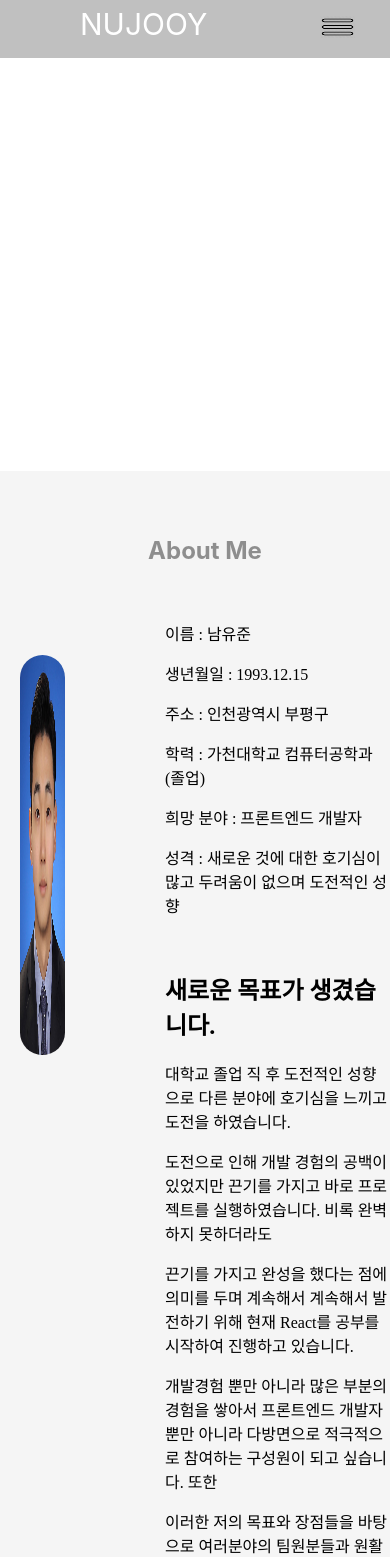
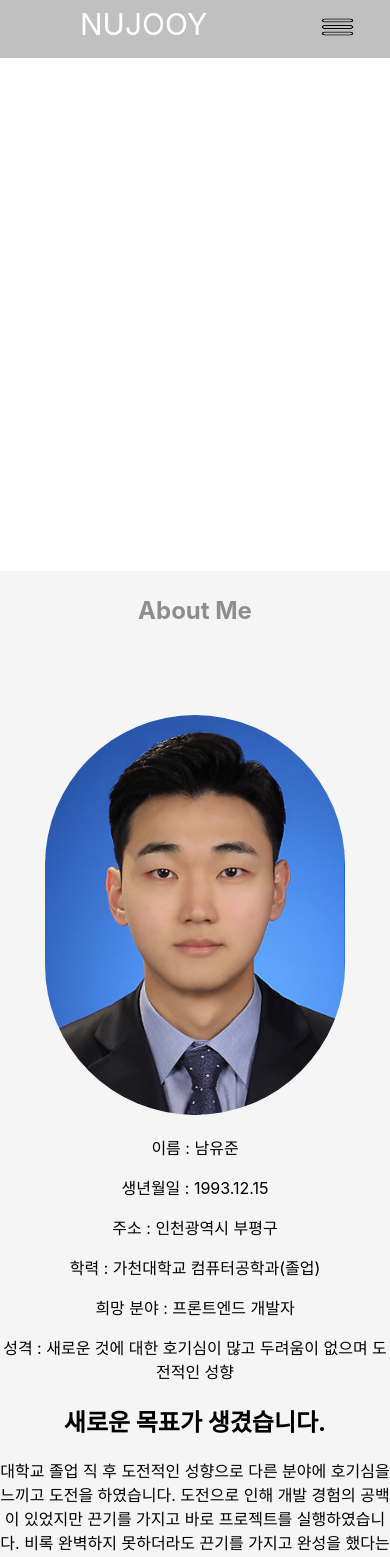
Before and after one commit to YooJunNam/Portfolio, a React (Create React App) app: page / in a window 390 px wide. Shown: the top 1557 px of the page. Built offline with nearby package versions, Linux system fonts and the light colour scheme.

Commit message:
Home, About, Skills, Projects 부분 반응형 및 CSS 리팩토링

```diff
--- a/src/CSS/Home.css
+++ b/src/CSS/Home.css
@@ -16,7 +16,7 @@
 @media (max-width: 700px) {
   #fly-in {
     /* margin-left: 60px; */
-    margin-bottom: 0;
+    margin-bottom: 100px;
   }
 }
 
--- a/src/CSS/Skills.css
+++ b/src/CSS/Skills.css
@@ -90,3 +90,33 @@ button:hover {
   letter-spacing: 5px;
   color: white;
 }
+
+/* project CSS */
+
+#sectionProjects {
+  margin-bottom: 200px;
+}
+
+.projectsContainer {
+  display: flex;
+  flex: space-between;
+  justify-content: center;
+}
+
+@media (max-width: 1000px) {
+  .projectsContainer {
+    display: block;
+  }
+  .projectBox {
+    margin-top: 30px;
+    text-align: center;
+  }
+}
+
+.projectBox {
+  border: 2px solid black;
+  margin-right: 30px;
+  margin-left: 30px;
+  box-shadow: 5px 5px 5px 5px gray;
+  height: 500px;
+}
--- a/src/CSS/about.css
+++ b/src/CSS/about.css
@@ -1,3 +1,11 @@
+#sectionAbout {
+  padding-top: 40px;
+  padding-left: 20px;
+
+  border-top: 5px solid #f5f5f5;
+  background-color: #f5f5f5;
+}
+
 .myImage {
   width: 20%;
 }
@@ -5,10 +13,27 @@
 .aboutMe {
   margin-left: 100px;
   width: 100%;
+  margin-bottom: 60px;
+}
+
+.myProfile {
+  display: flex;
+  flex: space-between;
 }
 
 @media (max-width: 1000px) {
-  #sectionAbout .myProfile {
+  #sectionAbout {
+    padding: 0px;
+  }
+  .myProfile {
     display: block;
   }
+  .myImage {
+    width: 100%;
+    text-align: center;
+  }
+  .aboutMe {
+    text-align: center;
+    margin: 0;
+  }
 }
--- a/src/Page/About.js
+++ b/src/Page/About.js
@@ -5,16 +5,7 @@ import "../CSS/about.css";
 
 function About() {
   return (
-    <section
-      id="sectionAbout"
-      style={{
-        paddingTop: "40px",
-        paddingLeft: "20px",
-
-        borderTop: "5px solid #f5f5f5",
-        backgroundColor: "#f5f5f5",
-      }}
-    >
+    <section id="sectionAbout">
       <h2
         style={{
           color: "rgba(142,142,142)",
@@ -24,9 +15,10 @@ function About() {
       >
         About Me
       </h2>
-      <div style={{ display: "flex", flex: "space-between" }}>
+      <div className="myProfile">
         <div className="myImage">
           <img
+            className="profileImage"
             src={myprofile}
             style={{
               borderRadius: "300px",
@@ -36,10 +28,7 @@ function About() {
           ></img>
         </div>
 
-        <div
-          className="aboutMe"
-          style={{ fontFamily: "ONE-Mobile-POP", marginBottom: "60px" }}
-        >
+        <div className="aboutMe">
           <p>이름 : 남유준</p>
           <p>생년월일 : 1993.12.15</p>
           <p>주소 : 인천광역시 부평구</p>
@@ -48,32 +37,19 @@ function About() {
           <p>
             성격 : 새로운 것에 대한 호기심이 많고 두려움이 없으며 도전적인 성향
           </p>
-          <br />
           <h2>새로운 목표가 생겼습니다.</h2>
           <p>
             대학교 졸업 직 후 도전적인 성향으로 다른 분야에 호기심을 느끼고
-            도전을 하였습니다.
-          </p>
-          <p>
-            도전으로 인해 개발 경험의 공백이 있었지만 끈기를 가지고 바로
-            프로젝트를 실행하였습니다. 비록 완벽하지 못하더라도{" "}
-            <p>
-              끈기를 가지고 완성을 했다는 점에 의미를 두며 계속해서 계속해서
-              발전하기 위해 현재 React를 공부를 시작하여 진행하고 있습니다.
-            </p>
-          </p>
-          <p></p>
-          <p>
+            도전을 하였습니다. 도전으로 인해 개발 경험의 공백이 있었지만 끈기를
+            가지고 바로 프로젝트를 실행하였습니다. 비록 완벽하지 못하더라도{" "}
+            끈기를 가지고 완성을 했다는 점에 의미를 두며 계속해서 계속해서
+            발전하기 위해 현재 React를 공부를 시작하여 진행하고 있습니다.
             개발경험 뿐만 아니라 많은 부분의 경험을 쌓아서 프론트엔드 개발자
             뿐만 아니라 다방면으로 적극적으로 참여하는 구성원이 되고 싶습니다.
-            또한
+            또한 이러한 저의 목표와 장점들을 바탕으로 여러분야의 팀원분들과
+            원활한 의사소통으로 도움을 줄 수 있는 사람이 됨으로써 회사의 성장과
+            같이 성장할 수 있는 사람이 되고 싶습니다.
           </p>
-          <p>
-            이러한 저의 목표와 장점들을 바탕으로 여러분야의 팀원분들과 원활한
-            의사소통으로 도움을 줄 수 있는 사람이 됨으로써 회사의 성장과 같이
-            성장할 수
-          </p>{" "}
-          <p>있는 사람이 되고 싶습니다.</p>
         </div>
       </div>
     </section>
--- a/src/Page/Header.js
+++ b/src/Page/Header.js
@@ -1,8 +1,9 @@
-import React from "react";
+import React, { useState } from "react";
 import "../CSS/Header.css";
 import hamburger from "../Img/hamburger.jpg";
 
 function Header() {
+  const [mobileMenu, setMobileMenu] = useState(false);
   return (
     <>
       <div
@@ -38,7 +39,13 @@ function Header() {
             <li>
               <a>Contact</a>
             </li>
-            <div className="hamburgerMenu">
+            <div
+              className="hamburgerMenu"
+              onClick={() => {
+                setMobileMenu(true);
+              }}
+            >
+              {/* // (prevState) => !prevState) */}
               <img
                 style={{ width: "35px", height: "22px", pointer: "cursor" }}
                 src={hamburger}
@@ -48,6 +55,7 @@ function Header() {
           </ul>
         </div>
       </div>
+      {mobileMenu ? (
         <div className="mobileMenu">
           <div
             style={{
@@ -55,7 +63,9 @@ function Header() {
               paddingLeft: "100px",
             }}
           >
-          <span style={{ fontSize: "25px", color: "white", cursor: "pointer" }}>
+            <span
+              style={{ fontSize: "25px", color: "white", cursor: "pointer" }}
+            >
               About
             </span>
           </div>
@@ -65,7 +75,9 @@ function Header() {
               paddingLeft: "100px",
             }}
           >
-          <span style={{ fontSize: "25px", color: "white", cursor: "pointer" }}>
+            <span
+              style={{ fontSize: "25px", color: "white", cursor: "pointer" }}
+            >
               Skills
             </span>
           </div>
@@ -75,7 +87,9 @@ function Header() {
               paddingLeft: "100px",
             }}
           >
-          <span style={{ fontSize: "25px", color: "white", cursor: "pointer" }}>
+            <span
+              style={{ fontSize: "25px", color: "white", cursor: "pointer" }}
+            >
               Projects
             </span>
           </div>
@@ -85,11 +99,14 @@ function Header() {
               paddingLeft: "100px",
             }}
           >
-          <span style={{ fontSize: "25px", color: "white", cursor: "pointer" }}>
+            <span
+              style={{ fontSize: "25px", color: "white", cursor: "pointer" }}
+            >
               Contact
             </span>
           </div>
         </div>
+      ) : undefined}
     </>
   );
 }
--- a/src/Page/Home.js
+++ b/src/Page/Home.js
@@ -1,10 +1,10 @@
 import React from "react";
 import "../CSS/Home.css";
 
-function Home({ inputToFocus }) {
+function Home() {
   return (
     <div style={{ display: "flex", justifyContent: "center" }}>
-      <section id="fly-in" ref={inputToFocus}>
+      <section id="fly-in">
         <div>
           <div>
             Hello
--- a/src/Page/Projects.js
+++ b/src/Page/Projects.js
@@ -7,7 +7,7 @@ import portfolio from "../Pdf/portfolio.pdf";
 
 function Projects() {
   return (
-    <section style={{ marginBottom: "200px" }}>
+    <section id="sectionProjects">
       <div
         style={{
           textAlign: "center",
@@ -25,22 +25,8 @@ function Projects() {
         </h2>
       </div>
 
-      <div
-        style={{
-          display: "flex",
-          flex: "space-between",
-          justifyContent: "center",
-        }}
-      >
-        <div
-          style={{
-            border: "2px solid black",
-            marginRight: "30px",
-            marginLeft: "30px",
-            boxShadow: "5px 5px 5px 5px gray",
-            height: "500px",
-          }}
-        >
+      <div className="projectsContainer">
+        <div className="projectBox">
           <div style={{ margin: "30px" }}>
             <img width="300px" height="200px" src={momentum}></img>
           </div>
@@ -50,7 +36,7 @@ function Projects() {
             <p>바닐라 자바스크립트 활용</p>
 
             <div style={{ textAlign: "center" }}>
-              <a style={{}} href="https://github.com/YooJunNam">
+              <a href="https://github.com/YooJunNam">
                 <img
                   className="hoverImg"
                   src={github}
@@ -60,15 +46,7 @@ function Projects() {
             </div>
           </div>
         </div>
-        <div
-          style={{
-            border: "2px solid black",
-            marginRight: "30px",
-            marginLeft: "30px",
-            boxShadow: "5px 5px 5px 5px gray",
-            height: "500px",
-          }}
-        >
+        <div className="projectBox">
           <div style={{ margin: "30px" }}>
             <img width="300px" height="200px" src={ourlegacy}></img>
           </div>
@@ -87,15 +65,7 @@ function Projects() {
             </div>
           </div>
         </div>
-        <div
-          style={{
-            border: "2px solid black",
-            marginRight: "30px",
-            marginLeft: "30px",
-            boxShadow: "5px 5px 5px 5px gray",
-            height: "500px",
-          }}
-        >
+        <div className="projectBox">
           <div style={{ margin: "30px" }}>
             <img width="300px" height="200px" src={momentum}></img>
           </div>
```
Also changed, not shown: 1 other file (tests, documents, lock files or other folders). Lines whose indentation alone changed are shown as unchanged.
